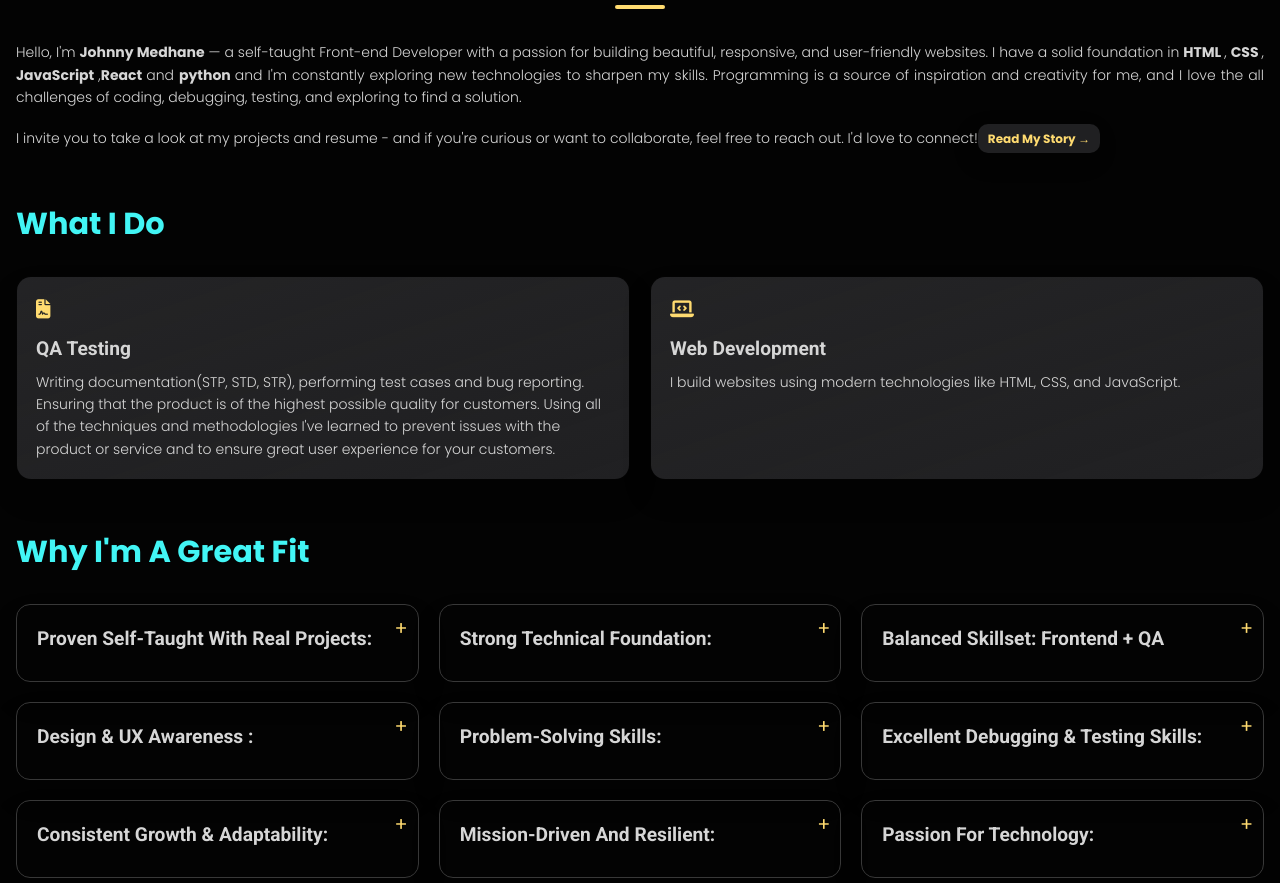
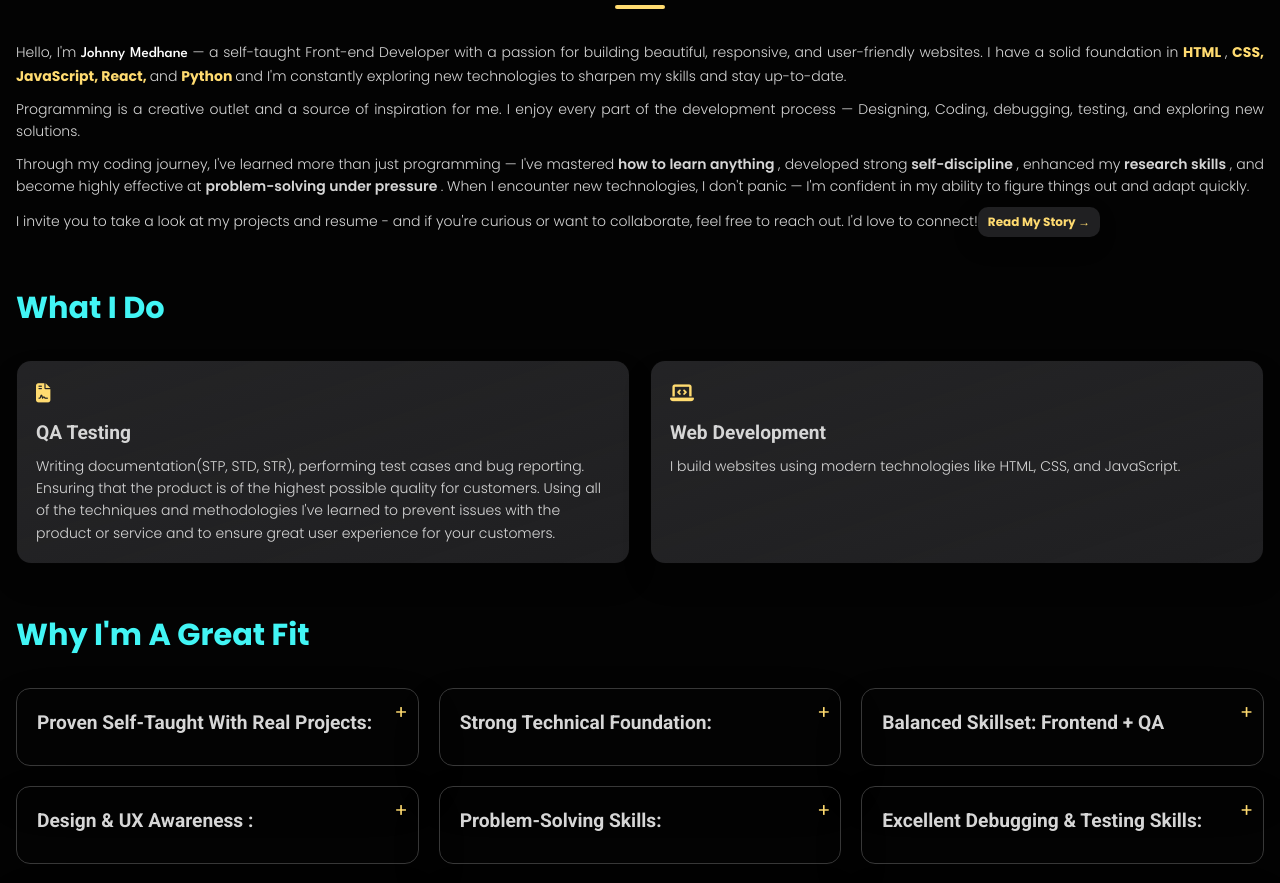
Before and after one commit to Johnnymedhane/my-portfolio, a React (Create React App) app: page /about in a window 1280 px wide. Shown: the part 120-1003 px from the top of the page. Built offline with nearby package versions, Linux system fonts and the light colour scheme.

Commit message:
added paragraphs to about me text

```diff
--- a/src/components/AboutMe.jsx
+++ b/src/components/AboutMe.jsx
@@ -1,9 +1,11 @@
-import  { useState } from 'react';
 
 import { Link } from 'react-router-dom';
+import { ContactMe } from './ContactMe';
+import { Service } from './Service';
+import { Benefits } from './Benefits';
 
 // import { Link } from 'react-router-dom';
-const values = [
+export const values = [
   {
     title: 'Proven Self-taught with Real Projects:',
     text: `Taught myself modern frontend development from scratch and built 15+ real-world applications using React, JavaScript, and CSS.`
@@ -59,14 +61,23 @@ export function About() {
 
           <div className="about-text">
             <p>
-              Hello, I'm <strong> Johnny Medhane</strong>  —   a self-taught Front-end Developer
+              Hello, I'm <span> Johnny Medhane</span>  —   a self-taught Front-end Developer
               with a passion for building beautiful, responsive, and user-friendly websites.
-              I have a solid foundation in <b> HTML </b>, <b>CSS </b>, <b>JavaScript </b>,
-                <b >React </b> and  <b>python </b>
-              and I'm constantly exploring new technologies to sharpen my skills.
-              Programming is a source of inspiration and creativity for me, and I love the all challenges
-              of coding, debugging, testing, and exploring to find a solution.
+              I have a solid foundation in <b> HTML </b>, <b> CSS, </b> <b> JavaScript, </b>
+                <b> React, </b> and  <b> Python </b>
+            and I'm constantly exploring new technologies to sharpen my skills and stay up-to-date.
             </p>
+            <p>
+            Programming is  a creative outlet and a source of inspiration for me.
+            I enjoy every part of the development process — Designing, Coding, debugging, testing, and exploring new solutions.
+          </p>
+          <p>
+            Through my coding journey, I've learned more than just programming — I've mastered
+            <strong> how to learn anything </strong>, developed strong
+            <strong> self-discipline </strong>, enhanced my
+            <strong> research skills </strong>, and become highly effective at <strong> problem-solving under pressure </strong>.
+            When I encounter new technologies, I don't panic — I'm confident in my ability to figure things out and adapt quickly.
+          </p>
             <p> I invite you to take a look at my projects
               and resume -  and if you're curious or want
               to collaborate, feel free to reach out. I'd love to connect!
@@ -85,62 +96,7 @@ export function About() {
 
   );
 }
-function Service() {
-  return (
-     <div className="service">
-          <h2 className="service-title">What I do</h2>
-          <div className="service-list">
-            <div className="service-item">
-              <div className="service-icon">
-                <i className="fa-solid fa-file-contract"></i>
-              </div>
-              <h3>QA Testing</h3>
-              <div className="service-description">
-              <p>Writing documentation(STP, STD, STR), performing test cases and bug reporting.</p>
-              <p> Ensuring that the product is of the highest possible quality for customers.
-                Using all of the techniques and methodologies I've learned to prevent issues with the product or service and to ensure great user experience for your customers.
-                </p>
-                </div>
-            </div>
-            <div className="service-item">
-              <div className="service-icon">
-                <i className="fa-solid fa-laptop-code"></i>
-              </div>
-              <h3>Web Development</h3>
-              <div className="service-description">
-                <p> I build websites using modern technologies like HTML, CSS, and JavaScript.
-                </p>
-                </div>
-            </div>
-
-          </div>
-        </div>
-  )
-}
-function Benefits() {
-  const [showText, setShowText] = useState(null);
-
-  return (
-    <div className="benefits">
-      <h2 className="benefits-title">Why I'm a Great Fit</h2>
-      <ul className="benefits-list">
-        {values.map((value, index) => (
-          <Value
-            key={index}
-            index={index}
-            value={value}
-            showText={showText}
-            setShowText={setShowText}
-          />
-        ))}
-      </ul>
-    </div>
-  );
-}
-
-
-
- function Value({ index, value, showText, setShowText }) {
+ export function Value({ index, value, showText, setShowText }) {
   const isTextVisible = index === showText;
 
   return (
@@ -151,24 +107,3 @@ function Benefits() {
     </li>
   );
 }
-function ContactMe() {
-  return (
-    <div className="contact-me">
-      <h2 className="contact-me-title">Let's Connect</h2>
-
-      <p className='contact-me-text'>
-        I'm seeking opportunities where I can contribute my skills,
-        learn from others, and grow professionally as a Frontend Developer.
-      </p>
-      <p  className='contact-me-text'>
-        If you have a project you'd like to discuss or
-         you're looking for a motivated, detail-oriented
-        professional who has overcome challenges
-        and is ready to make an impact, let's connect.
-        <span className="contact-link">
-          <a href="mailto:johnnymedhane@gmail.com" className="contact-me-link">johnnymedhane@gmail.com</a>
-        </span>
-      </p>
-    </div>
-  );
-}
--- /dev/null
+++ b/src/components/Benefits.jsx
@@ -0,0 +1,22 @@
+import { useState } from 'react';
+import { values, Value } from './AboutMe';
+
+export function Benefits() {
+  const [showText, setShowText] = useState(null);
+
+  return (
+    <div className="benefits">
+      <h2 className="benefits-title">Why I'm a Great Fit</h2>
+      <ul className="benefits-list">
+        {values.map((value, index) => (
+          <Value
+            key={index}
+            index={index}
+            value={value}
+            showText={showText}
+            setShowText={setShowText} />
+        ))}
+      </ul>
+    </div>
+  );
+}
--- /dev/null
+++ b/src/components/ContactMe.jsx
@@ -0,0 +1,21 @@
+export function ContactMe() {
+  return (
+    <div className="contact-me">
+      <h2 className="contact-me-title">Let's Connect</h2>
+
+      <p className='contact-me-text'>
+        I'm seeking opportunities where I can contribute my skills,
+        learn from others, and grow professionally as a Frontend Developer.
+      </p>
+      <p className='contact-me-text'>
+        If you have a project you'd like to discuss or
+        you're looking for a motivated, detail-oriented
+        professional who has overcome challenges
+        and is ready to make an impact, let's connect.
+        <span className="contact-link">
+          <a href="mailto:johnnymedhane@gmail.com" className="contact-me-link">johnnymedhane@gmail.com</a>
+        </span>
+      </p>
+    </div>
+  );
+}
--- /dev/null
+++ b/src/components/Service.jsx
@@ -0,0 +1,32 @@
+export function Service() {
+  return (
+    <div className="service">
+      <h2 className="service-title">What I do</h2>
+      <div className="service-list">
+        <div className="service-item">
+          <div className="service-icon">
+            <i className="fa-solid fa-file-contract"></i>
+          </div>
+          <h3>QA Testing</h3>
+          <div className="service-description">
+            <p>Writing documentation(STP, STD, STR), performing test cases and bug reporting.</p>
+            <p> Ensuring that the product is of the highest possible quality for customers.
+              Using all of the techniques and methodologies I've learned to prevent issues with the product or service and to ensure great user experience for your customers.
+            </p>
+          </div>
+        </div>
+        <div className="service-item">
+          <div className="service-icon">
+            <i className="fa-solid fa-laptop-code"></i>
+          </div>
+          <h3>Web Development</h3>
+          <div className="service-description">
+            <p> I build websites using modern technologies like HTML, CSS, and JavaScript.
+            </p>
+          </div>
+        </div>
+
+      </div>
+    </div>
+  );
+}
--- a/src/index.css
+++ b/src/index.css
@@ -1,7 +1,4 @@
-
-
-
- @import url('https://fonts.googleapis.com/css2?family=League+Spartan:wght@100..900&family=Poppins:ital,wght@0,100;0,200;0,300;0,400;0,500;0,600;0,700;0,800;0,900&family=Roboto:ital,wght@0,100;0,300;0,400;0,500;0,700;0,900&family=Saira:ital,wght@0,100..900;1,100..900&display=swap');
+@import url('https://fonts.googleapis.com/css2?family=League+Spartan:wght@100..900&family=Poppins:ital,wght@0,100;0,200;0,300;0,400;0,500;0,600;0,700;0,800;0,900&family=Roboto:ital,wght@0,100;0,300;0,400;0,500;0,700;0,900&family=Saira:ital,wght@0,100..900;1,100..900&display=swap');
 
 
 *, *::before, *::after {
@@ -924,12 +921,6 @@ transition: var(--transition-2);
 
 
 
-
-
-
-
-
-
 /* about */
 .about-text{
   font-size: var(--fs-6);
@@ -948,7 +939,21 @@ transition: var(--transition-2);
 
 }
 
-.about-text p { margin-bottom: 15px; }
+.about-text p { margin-bottom: 10px; }
+.about-text span {
+  color: var(--white-1);
+  font-weight: 500;
+  font-size: var(--fs-7);
+  font-family: var(--ffLeagueSpartan);
+}
+.about-text b {
+  color: var(--orange-1);
+  /* font-weight: 400; */
+}
+.about-text strong{
+  /* color: var(--orange-1); */
+  font-weight: 600;
+}
 
 .link-my-story, .contact-me-link {
  font-size: var(--fs-8);
@@ -1086,11 +1091,16 @@ transition: var(--transition-2);
   background: var(--border-gradient-onyx);
   padding: 20px;
   border-radius: 14px;
-  box-shadow: var(--shadow-2);
+  box-shadow: var(--shadow-4);
   border: 1px solid var(--jet);
   opacity: 0;
   color: var(--light-gray);
+  transition: var(--transition-1);
   animation: qualities 1s linear forwards;
+}
+.benefits-item:hover{
+  background: var(--bg-gradient-yellow-1);
+  transform: translateY(-5px);
 }
 .benefits-item::before {
   content: "";
@@ -1156,32 +1166,18 @@ transition: var(--transition-2);
  right: 10px;
   top: 10px;
 }
-.benefits-item:hover{
-  background: var(--bg-gradient-yellow-1);
-}
+
 .show-text{
   background: var(--bg-gradient-yellow-1);
-  border: 1px solid var(--light-gray);
-  box-shadow: var(--shadow-2);
-  transition: var(--transition-2);
+  border: 1px solid var(--light-gray-70);
+  box-shadow: var(--shadow-4);
   padding: 20px;
+  transition: var(--transition-1);
 }
 .show-text h3{
   color: var(--white-2);
 }
-.my-story{
-  margin-top: 3rem;
-  margin-bottom: 35px;
-  overflow-y: scroll;
-  scroll-snap-type: y mandatory;
-  max-height: 500px;
-  scrollbar-width: thin;
-  scrollbar-color: var(--lightGreen) ;
-
-}
-.close{
-  margin-bottom: 20px;
-}
+
 
 /* skill */
 .skills-list{
@@ -1847,6 +1843,10 @@ textarea.form-input::-webkit-resizer { display: none; }
 
 
 
+/* Responsive Design */
+
+
+
 
 
 
@@ -1920,7 +1920,6 @@ textarea.form-input::-webkit-resizer { display: none; }
   /* main */
   main {
     max-width: 100%;
-    /* margin: 10px 12px; */
   }
   /* about */
   .about-info{
@@ -2076,12 +2075,12 @@ bottom: 5px;
 
 }
 
-  /* main */
+
 
 
 article{
 margin-top: 0.5rem;
-padding: 15px;
+padding: 10px;
 }
 
   /* resume */
```
